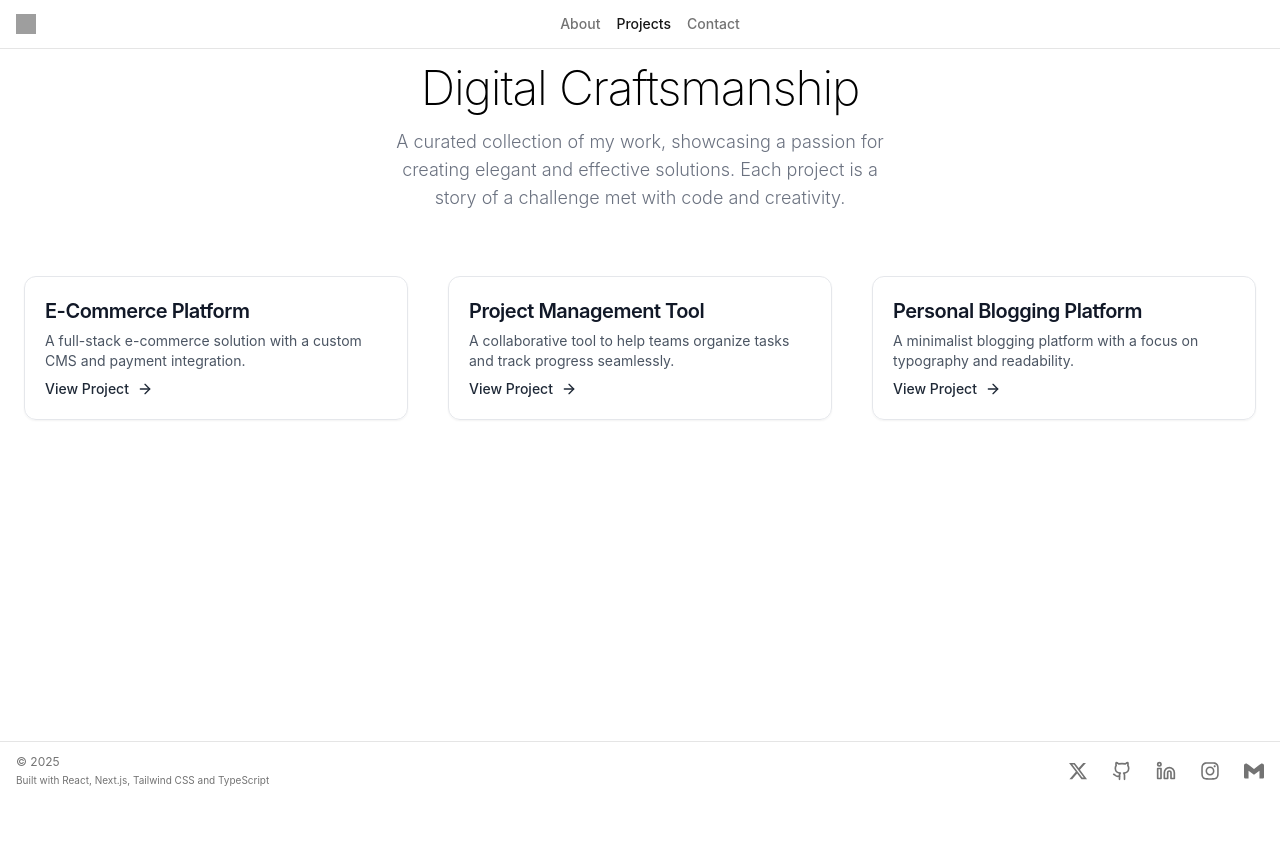
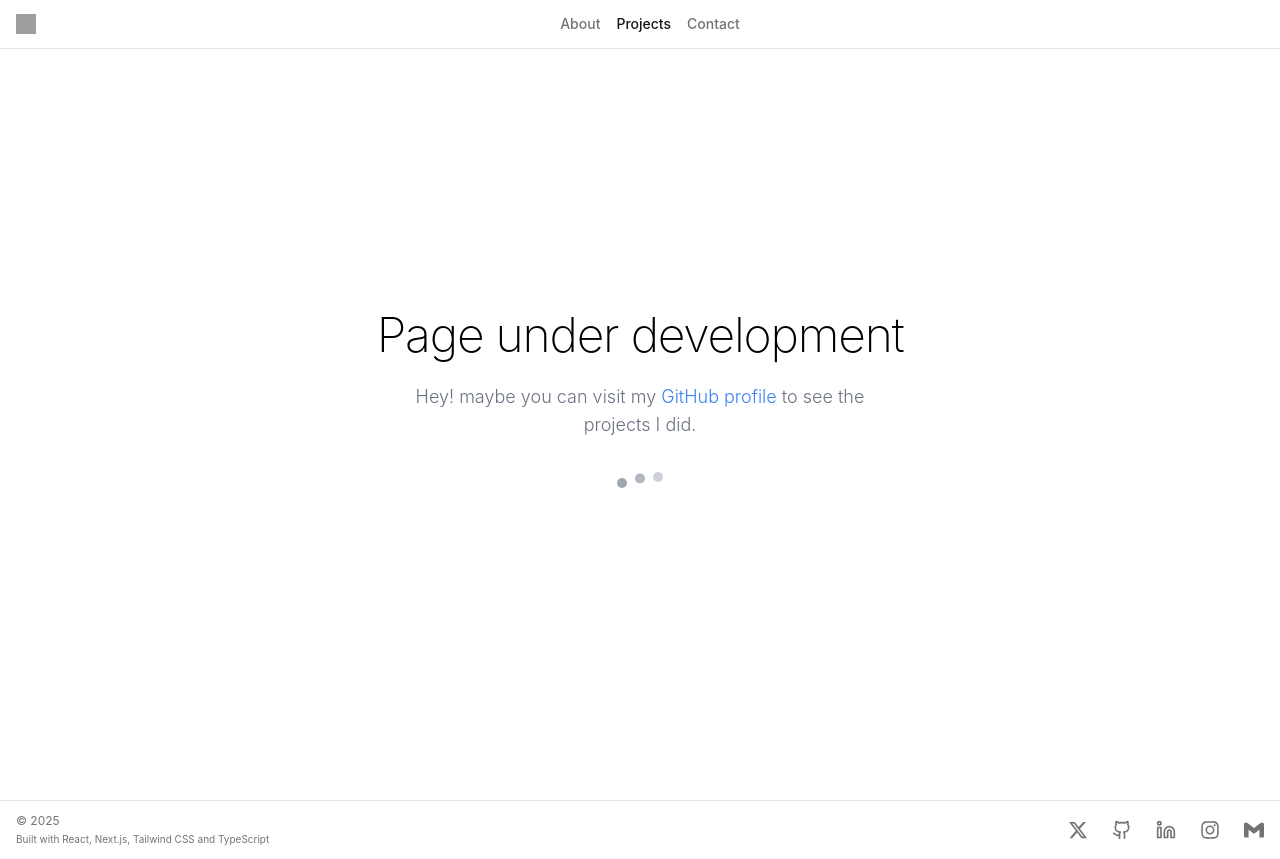
Before and after one commit to Karthikeyanhimself/Minimalistic-Portfolio, a Next.js app: page /projects in a window 1280 px wide. Before the commit the page ends 800 px from the top, so only its background shows below. Built offline with nearby package versions, Linux system fonts and the light colour scheme; grey boxes are pictures that could not be loaded.

Commit message:
Update projects page

```diff
--- a/src/app/projects/page.tsx
+++ b/src/app/projects/page.tsx
@@ -6,34 +6,106 @@
 
 // src/app/projects/page.tsx
 "use client";
-import { ProjectCard } from "@/components/project-card";
-import { projects } from "@/lib/projects-data";
+// import { ProjectCard } from "@/components/project-card";
+// import { projects } from "@/lib/projects-data";
+
+// export default function ProjectsPage() {
+//   return (
+//     <div
+//       className="container mx-auto px-6 py-16"
+//       style={{
+//         fontFamily:
+//           '-apple-system, BlinkMacSystemFont, "Segoe UI", Roboto, Oxygen, Ubuntu, Cantarell, "Open Sans", "Helvetica Neue", sans-serif',
+//       }}
+//     >
+//       <section className="text-center mb-16">
+//         <h1 className="text-4xl md:text-5xl font-extralight tracking-tight mb-4">
+//           Digital Craftsmanship
+//         </h1>
+//         <p className="text-base md:text-lg text-gray-500 max-w-lg mx-auto leading-relaxed text-center font-light">
+//           A curated collection of my work, showcasing a passion for creating
+//           elegant and effective solutions. Each project is a story of a
+//           challenge met with code and creativity.
+//         </p>
+//       </section>
+
+//       <section className="grid grid-cols-1 md:grid-cols-2 lg:grid-cols-3 gap-10">
+//         {projects.map((project) => (
+//           <ProjectCard key={project.slug} project={project} />
+//         ))}
+//       </section>
+//     </div>
+//   );
+// }
+import { motion } from "framer-motion";
 
 export default function ProjectsPage() {
   return (
     <div
-      className="container mx-auto px-6 py-16"
+      className="flex flex-col items-center justify-center h-screen text-center px-6"
       style={{
         fontFamily:
           '-apple-system, BlinkMacSystemFont, "Segoe UI", Roboto, Oxygen, Ubuntu, Cantarell, "Open Sans", "Helvetica Neue", sans-serif',
       }}
     >
-      <section className="text-center mb-16">
-        <h1 className="text-4xl md:text-5xl font-extralight tracking-tight mb-4">
-          Digital Craftsmanship
-        </h1>
-        <p className="text-base md:text-lg text-gray-500 max-w-lg mx-auto leading-relaxed text-center font-light">
-          A curated collection of my work, showcasing a passion for creating
-          elegant and effective solutions. Each project is a story of a
-          challenge met with code and creativity.
-        </p>
-      </section>
+      <motion.h1
+        className="text-4xl md:text-5xl font-extralight tracking-tight mb-6"
+        initial={{ opacity: 0, y: -20 }}
+        animate={{ opacity: 1, y: 0 }}
+        transition={{ duration: 0.8 }}
+      >
+        Page under development
+      </motion.h1>
 
-      <section className="grid grid-cols-1 md:grid-cols-2 lg:grid-cols-3 gap-10">
-        {projects.map((project) => (
-          <ProjectCard key={project.slug} project={project} />
+      <motion.p
+        className="text-base md:text-lg text-gray-500 max-w-lg mx-auto leading-relaxed font-light"
+        initial={{ opacity: 0 }}
+        animate={{ opacity: 1 }}
+        transition={{ delay: 0.5, duration: 1 }}
+      >
+        Hey! maybe you can visit my{" "}
+        <a
+          href="https://github.com/Karthikeyanhimself"
+          target="_blank"
+          rel="noopener noreferrer"
+          className="text-blue-500 hover:underline"
+        >
+          GitHub profile
+        </a>{" "}
+        to see the projects I did.
+      </motion.p>
+
+      <motion.div
+        className="mt-10 flex space-x-2"
+        initial="hidden"
+        animate="visible"
+        variants={{
+          hidden: { opacity: 0 },
+          visible: {
+            opacity: 1,
+            transition: { delay: 1, staggerChildren: 0.2 },
+          },
+        }}
+      >
+        {[0, 1, 2].map((i) => (
+          <motion.span
+            key={i}
+            className="w-2.5 h-2.5 rounded-full bg-gray-400"
+            variants={{
+              hidden: { opacity: 0, y: 0 },
+              visible: {
+                opacity: 1,
+                y: [0, -8, 0],
+                transition: {
+                  repeat: Infinity,
+                  duration: 0.8,
+                  delay: i * 0.2,
+                },
+              },
+            }}
+          />
         ))}
-      </section>
+      </motion.div>
     </div>
   );
 }
```
